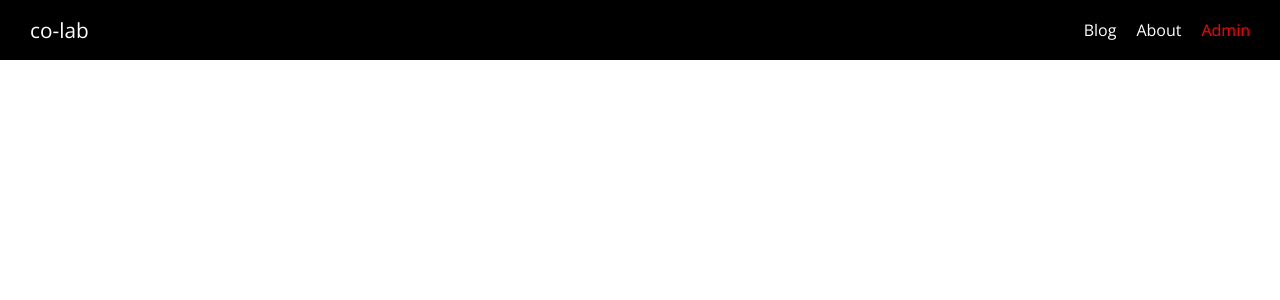
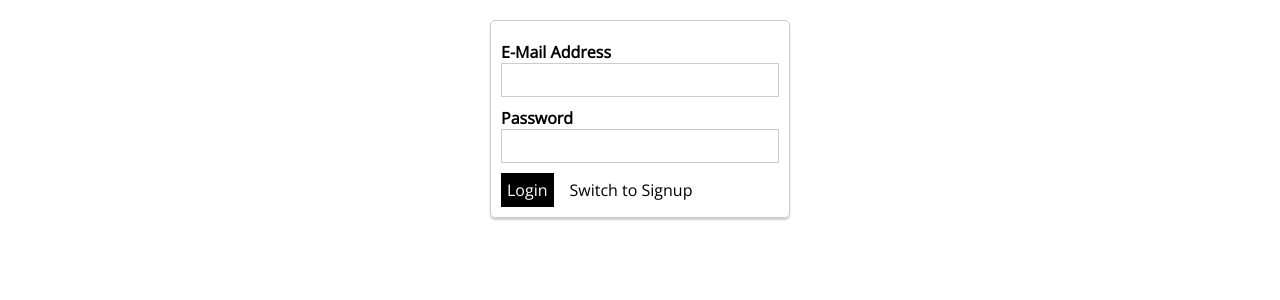
Before and after one commit to 4ortytwo/nuxt-blog, a Nuxt app: page /admin/auth in a window 1280 px wide. Shown: the top 300 px of the page. Built offline with nearby package versions, Linux system fonts and the light colour scheme.

Commit message:
add admin layout, add auth

```diff
--- /dev/null
+++ b/layouts/admin.vue
@@ -0,0 +1,14 @@
+<template>
+  <div>
+    <nuxt />
+  </div>
+</template>
+
+<style>
+  html {
+    font-family: 'Open Sans', sans-serif;
+  }
+  body {
+    margin: 0;
+  }
+</style>
--- a/pages/admin/_postid/index.vue
+++ b/pages/admin/_postid/index.vue
@@ -9,6 +9,7 @@
 <script>
 import AdminPostForm from '@/components/Admin/AdminPostForm'
 export default {
+  layout: 'admin',
   components: {
     AdminPostForm
   },
--- a/pages/admin/auth/index.vue
+++ b/pages/admin/auth/index.vue
@@ -0,0 +1,51 @@
+<template>
+  <div class="admin-auth-page">
+    <div class="auth-container">
+      <form>
+        <AppControlInput type="email">E-Mail Address</AppControlInput>
+        <AppControlInput type="password">Password</AppControlInput>
+        <AppButton type="submit">{{ isLogin ? 'Login' : 'Sign Up' }}</AppButton>
+        <AppButton
+          type="button"
+          btn-style="inverted"
+          style="margin-left: 10px"
+          @click="isLogin = !isLogin">Switch to {{ isLogin ? 'Signup' : 'Login' }}</AppButton>
+      </form>
+    </div>
+  </div>
+</template>
+
+<script>
+  import AppControlInput from '@/components/UI/AppControlInput'
+  import AppButton from '@/components/UI/AppButton'
+
+  export default {
+    name: 'AdminAuthPage',
+    layout: 'admin',
+    components: {
+      AppControlInput,
+      AppButton
+    },
+    data() {
+      return {
+        isLogin: true
+      }
+    }
+  }
+</script>
+
+<style scoped>
+  .admin-auth-page {
+    padding: 20px;
+  }
+
+  .auth-container {
+    border: 1px solid #ccc;
+    border-radius: 5px;
+    box-shadow: 0 2px 2px #ccc;
+    width: 300px;
+    margin: auto;
+    padding: 10px;
+    box-sizing: border-box;
+  }
+</style>
--- a/pages/admin/index.vue
+++ b/pages/admin/index.vue
@@ -1,19 +1,23 @@
 <template>
   <div class="admin-page">
     <section class="new-post">
-      <button @click="$router.push('/admin/new-post')">Create Post</button>
+      <AppButton @click="$router.push('/admin/new-post')"
+        >Create Post</AppButton
+      >
     </section>
     <section class="existing-post">
       <h1>Existing Posts</h1>
-      <PostList isAdmin/>
+      <PostList isAdmin />
     </section>
   </div>
 </template>
 
 <script>
+import AppButton from '@/components/UI/AppButton'
 import PostList from '@/components/Posts/PostList'
 export default {
-  components: { PostList }
+  layout: 'admin',
+  components: { AppButton, PostList }
 }
 </script>
 
--- a/pages/admin/new-post/index.vue
+++ b/pages/admin/new-post/index.vue
@@ -9,6 +9,7 @@
 <script>
 import AdminPostForm from '@/components/Admin/AdminPostForm'
 export default {
+  layout: 'admin',
   components: {
     AdminPostForm
   },
```
